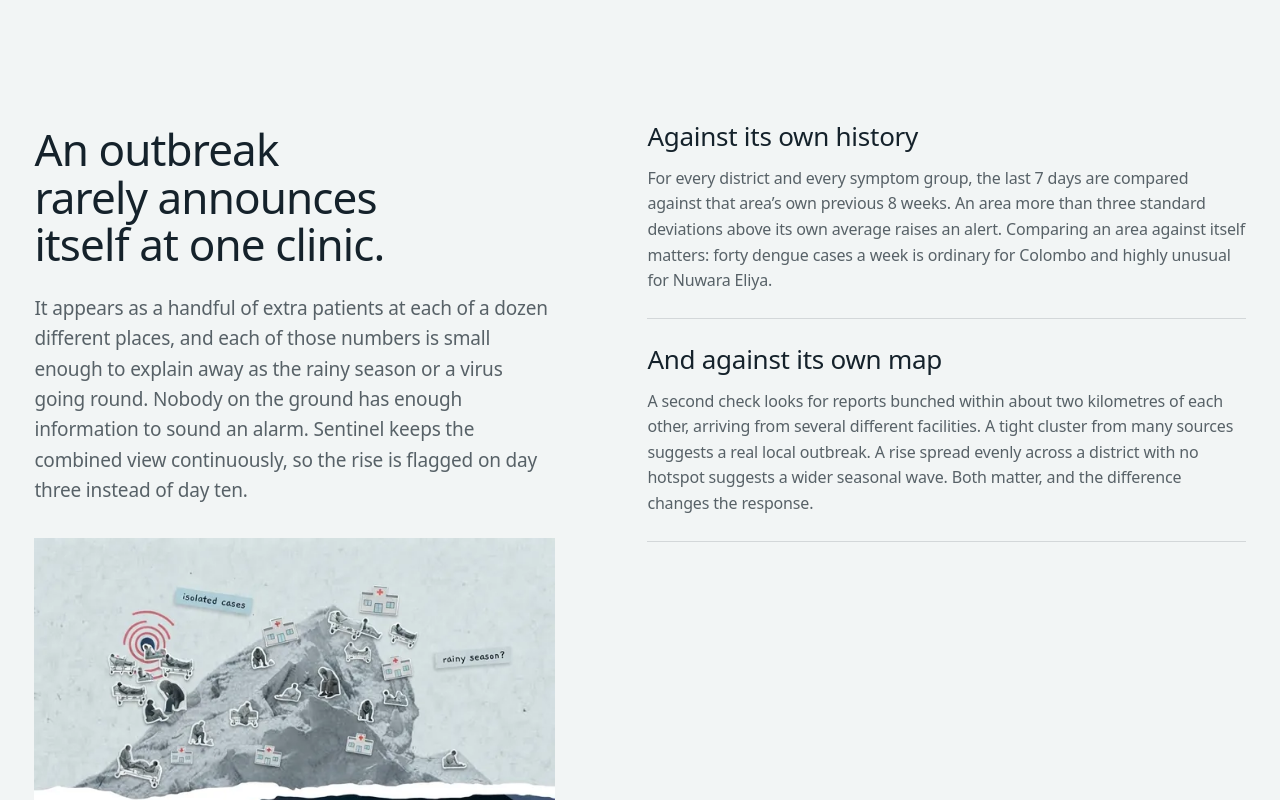
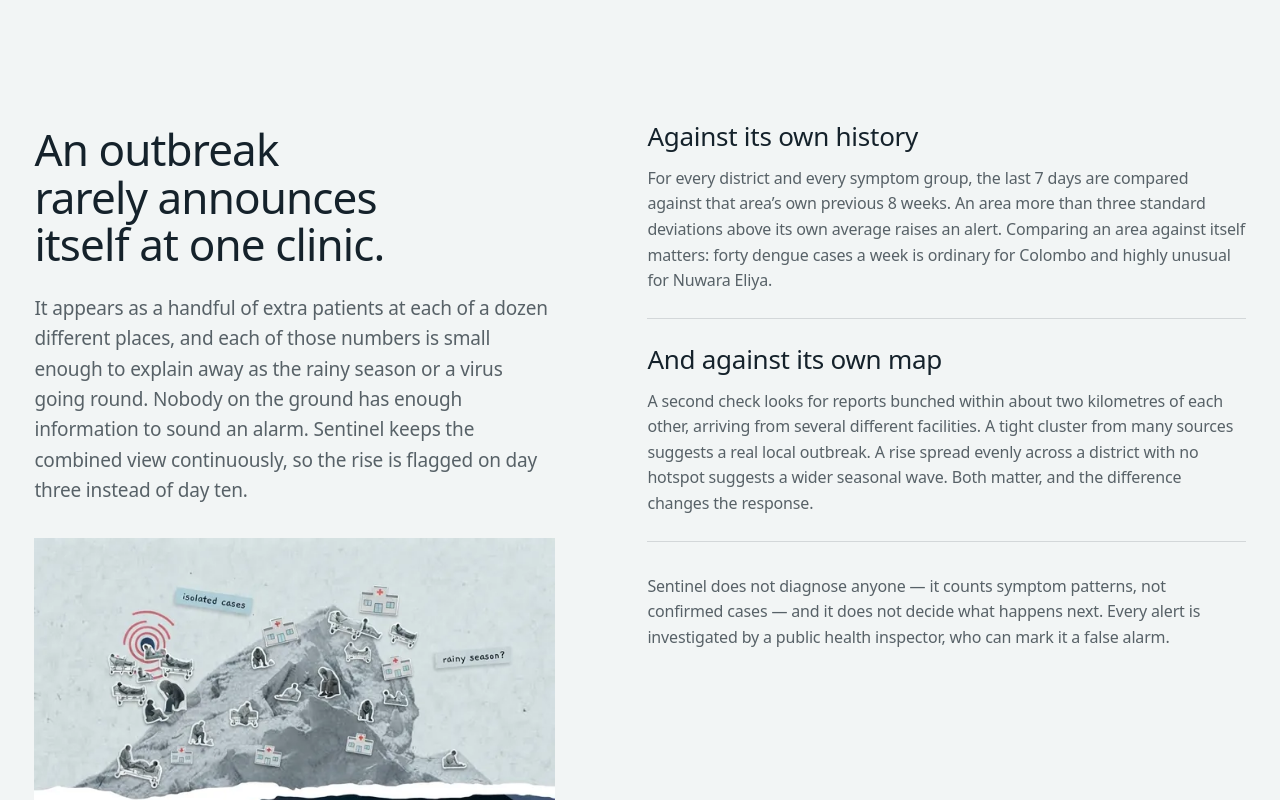
Before and after one commit to Rimaz17/sentinel, a React (Vite) app in the folder frontend/: page / in a window 1280 px wide. Shown: the part 1220-2020 px from the top of the page. Built offline with nearby package versions, Linux system fonts and the light colour scheme.

Commit message:
fix(landing): keep the detection caveat with the checks it belongs to

```diff
--- a/frontend/src/features/landing/sections/Mechanism.tsx
+++ b/frontend/src/features/landing/sections/Mechanism.tsx
@@ -37,6 +37,10 @@ export function Mechanism() {
           />
         </div>
 
+        {/* The checks and the caveat are one grid item. Left as siblings they
+            land in separate grid rows, and the caveat gets pushed to the foot
+            of the tall figure column instead of following the checks. */}
+        <div className="mechanism__detail">
           <dl className="mechanism__checks">
             {CHECKS.map((check) => (
               <div className="mechanism__check" key={check.term}>
@@ -47,10 +51,11 @@ export function Mechanism() {
           </dl>
 
           <p className="mechanism__limit">
-          Sentinel does not diagnose anyone — it counts symptom patterns, not confirmed cases — and
-          it does not decide what happens next. Every alert is investigated by a public health
+            Sentinel does not diagnose anyone — it counts symptom patterns, not confirmed cases —
+            and it does not decide what happens next. Every alert is investigated by a public health
             inspector, who can mark it a false alarm.
           </p>
+        </div>
       </div>
     </section>
   )
--- a/frontend/src/features/landing/sections/mechanism.css
+++ b/frontend/src/features/landing/sections/mechanism.css
@@ -55,6 +55,12 @@
   margin-top: var(--space-lg);
 }
 
+.mechanism__detail {
+  display: grid;
+  gap: var(--space-lg);
+  align-content: start;
+}
+
 .mechanism__limit {
   max-width: var(--measure);
   color: var(--ink-70);
@@ -78,10 +84,6 @@
   .mechanism__check:first-child {
     padding-top: 0;
   }
-
-  .mechanism__limit {
-    grid-column: 2;
-  }
 }
 
 @media (min-width: 60rem) {
```
Lines whose indentation alone changed are shown as unchanged.
